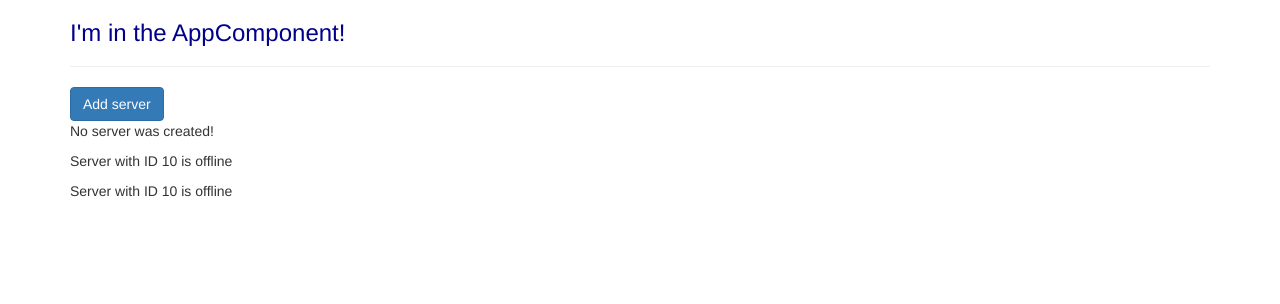
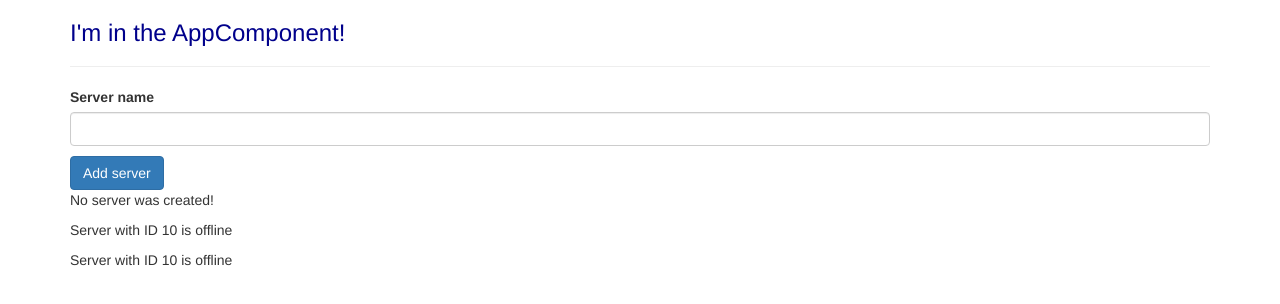
Before and after one commit to RuslanHasko/angular4-learn, an Angular app: page / in a window 1280 px wide. Shown: the top 304 px of the page. Built offline with nearby package versions, Linux system fonts and the light colour scheme.

Commit message:
Lecture 28 is complete

```diff
--- a/src/app/servers/servers.component.html
+++ b/src/app/servers/servers.component.html
@@ -1,3 +1,10 @@
+<label for="serverName">Server name</label>
+<input
+  id="serverName"
+  type="text"
+  class="form-control"
+  (input)="onUpdateServerName($event)">
+<p>{{ serverName }}</p>
 <button
   class="btn btn-primary"
   [disabled]="!allowNewServer"
--- a/src/app/servers/servers.component.ts
+++ b/src/app/servers/servers.component.ts
@@ -8,6 +8,7 @@ import { Component, OnInit } from '@angular/core';
 export class ServersComponent implements OnInit {
   allowNewServer = false;
   serverCreationStatus = 'No server was created!';
+  serverName = '';
 
   constructor() {
     setTimeout(() => {
@@ -21,4 +22,8 @@ export class ServersComponent implements OnInit {
   onCreateServer () {
     this.serverCreationStatus = 'Server was created';
   }
+
+  onUpdateServerName (event: any) {
+    this.serverName = (<HTMLInputElement>event.target).value;
+  }
 }
```
